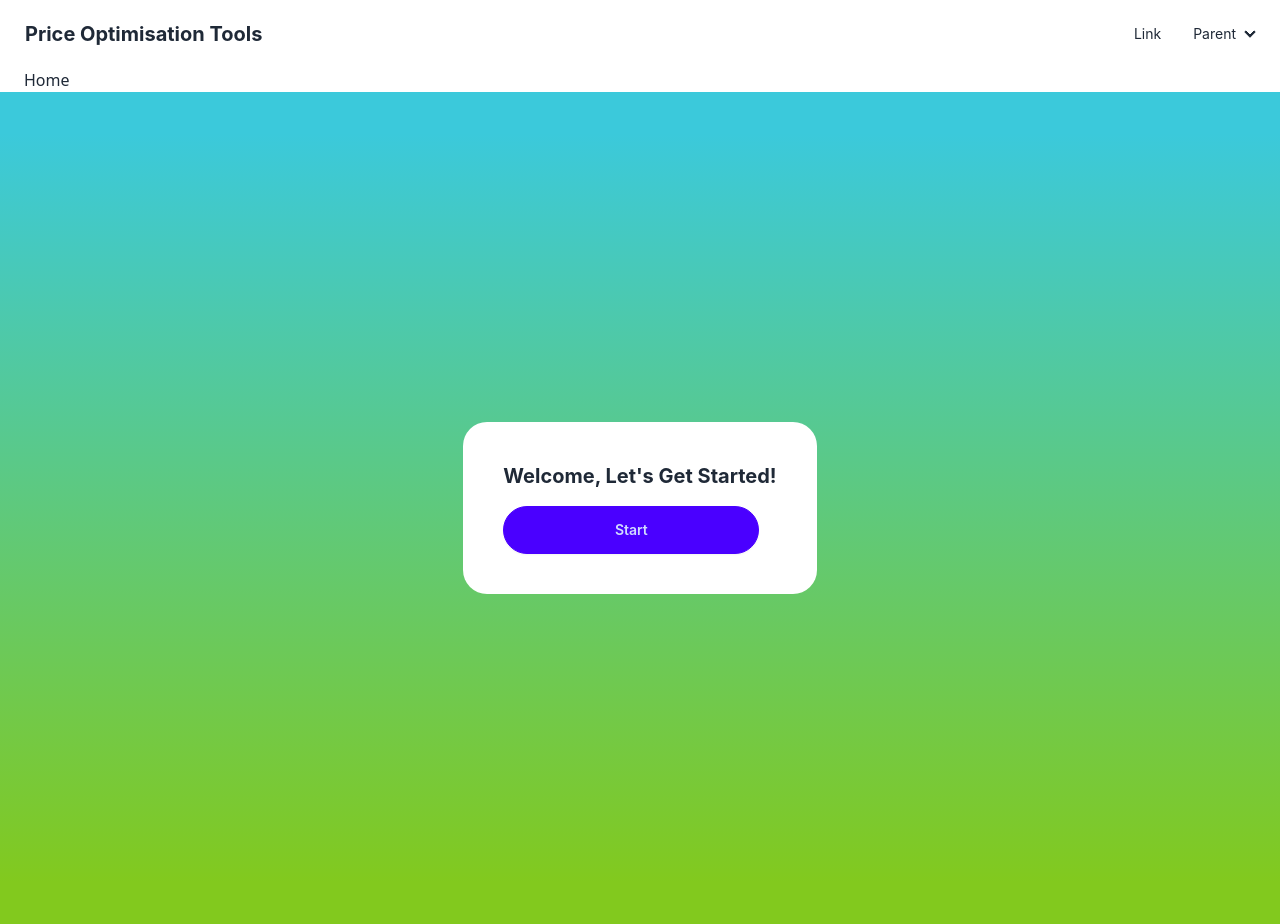
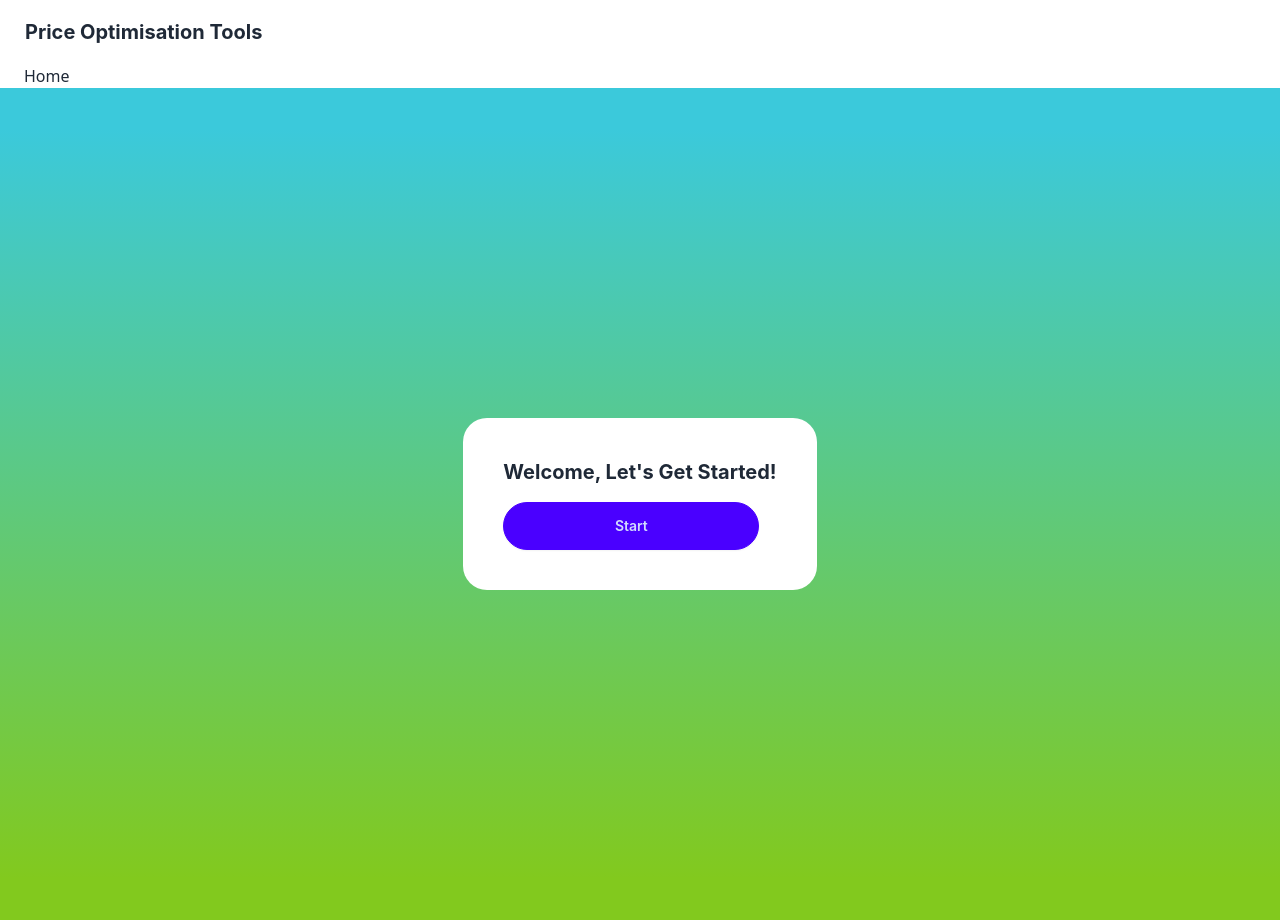
Before and after one commit to MahirAbrar/PriceWise.M5, a React (Create React App) app: page / in a window 1280 px wide. Built offline with nearby package versions, Linux system fonts and the light colour scheme.

Commit message:
fixed navbar

```diff
--- a/package.json
+++ b/package.json
@@ -12,6 +12,7 @@
     "daisyui": "^4.7.3",
     "papaparse": "^5.4.1",
     "react": "^18.2.0",
+    "react-chartjs-2": "^5.2.0",
     "react-dom": "^18.2.0",
     "react-router-dom": "^6.22.3",
     "react-scripts": "5.0.1",
--- a/src/App.js
+++ b/src/App.js
@@ -29,26 +29,7 @@ function App() {
         {/* theme controller */}
 
         {/* Link & Parent */}
-        <div className="flex-none">
-          <ul className="menu menu-horizontal px-1">
-            <li>
-              <Link>Link</Link>
-            </li>
-            <li>
-              <details>
-                <summary>Parent</summary>
-                <ul className="p-2 bg-base-100 rounded-t-none">
-                  <li>
-                    <Link>Link 1</Link>
-                  </li>
-                  <li>
-                    <Link>Link 2</Link>
-                  </li>
-                </ul>
-              </details>
-            </li>
-          </ul>
-        </div>
+        <div className="flex-none"></div>
       </div>
       <BreadcrumbsProvider>
         <Breadcrumb />
```
Also changed, not shown: 1 other file (tests, documents, lock files or other folders).
